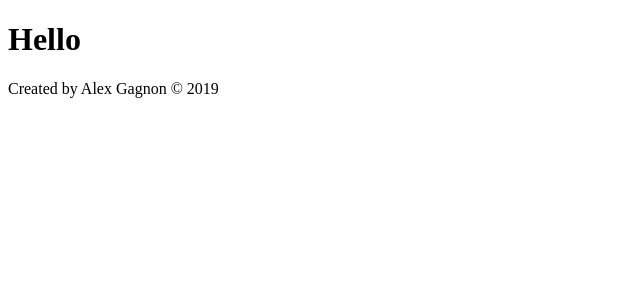
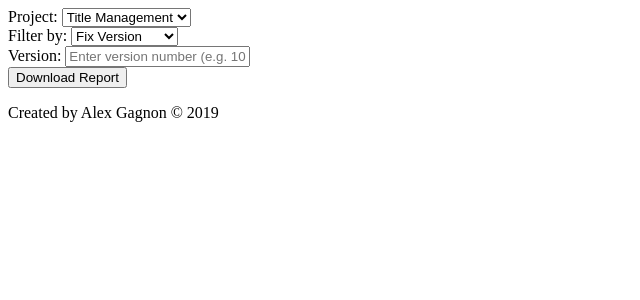
Before and after one commit to alex-gagnon/jxl_django, a Django app: page / in a window 1280 px wide. Shown: the top 300 px of the page, without its empty margins (0-640 px from the left). Run offline with Django 3.2, Linux system fonts and the light colour scheme.

Commit message:
Created a JXL form and related tests for home page view

```diff
--- /dev/null
+++ b/jxl/choices.py
@@ -0,0 +1,8 @@
+projects = (
+    ('TM', 'Title Management'),
+    ('CUST', 'Customers')
+)
+filters = (
+    ('fix_version', 'Fix Version'),
+    ('latest_version', 'Latest Version')
+)
--- /dev/null
+++ b/jxl/forms.py
@@ -0,0 +1,13 @@
+from django import forms
+
+from jxl.choices import projects, filters
+
+
+class JXLForm(forms.Form):
+    project = forms.ChoiceField(label='Project:', choices=projects)
+    filter_by = forms.ChoiceField(label='Filter by:', choices=filters)
+    version = forms.CharField(label='Version:',
+                              min_length=2,
+                              max_length=40,
+                              widget=forms.TextInput(
+                                  attrs={'placeholder': 'Enter version number (e.g. 10.2)'}))
--- a/jxl/templates/home.html
+++ b/jxl/templates/home.html
@@ -2,8 +2,20 @@
 {% block app_header %}{% endblock %}
 {% block app_content %}
     <main>
-        <div>
-            <h1>Hello</h1>
-        </div>
+        <section>
+            <form action="">
+                {% csrf_token %}
+                <div>
+                    {{ form.project.label }}&nbsp;{{ form.project }}
+                </div>
+                <div>
+                    {{ form.filter_by.label }}&nbsp;{{ form.filter_by }}
+                </div>
+                <div>
+                    {{ form.version.label }}&nbsp;{{ form.version }}
+                </div>
+                <input type="submit" value="{{ submit_btn }}">
+            </form>
+        </section>
     </main>
 {% endblock %}
--- a/jxl/views.py
+++ b/jxl/views.py
@@ -1,5 +1,8 @@
 from django.shortcuts import render
+
+from jxl.forms import JXLForm
 
 
 def home_page(request):
-    return render(request, 'home.html', {'title': 'Home'})
+    form = {'form': JXLForm, 'title': 'Home', 'submit_btn': 'Download Report'}
+    return render(request, 'home.html', form)
```
Also changed, not shown: tests/functional_tests.py (+27 -6 lines).
